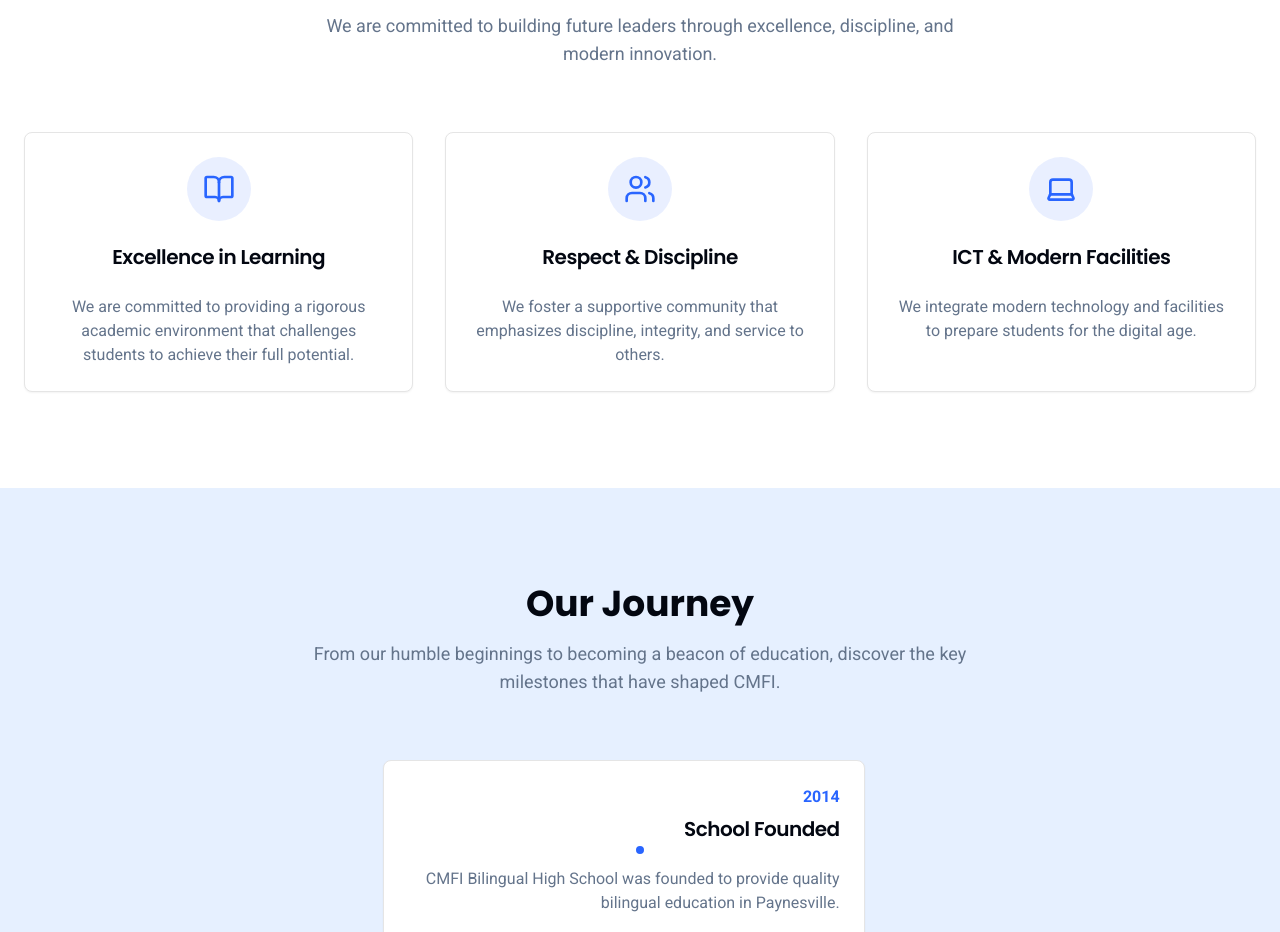
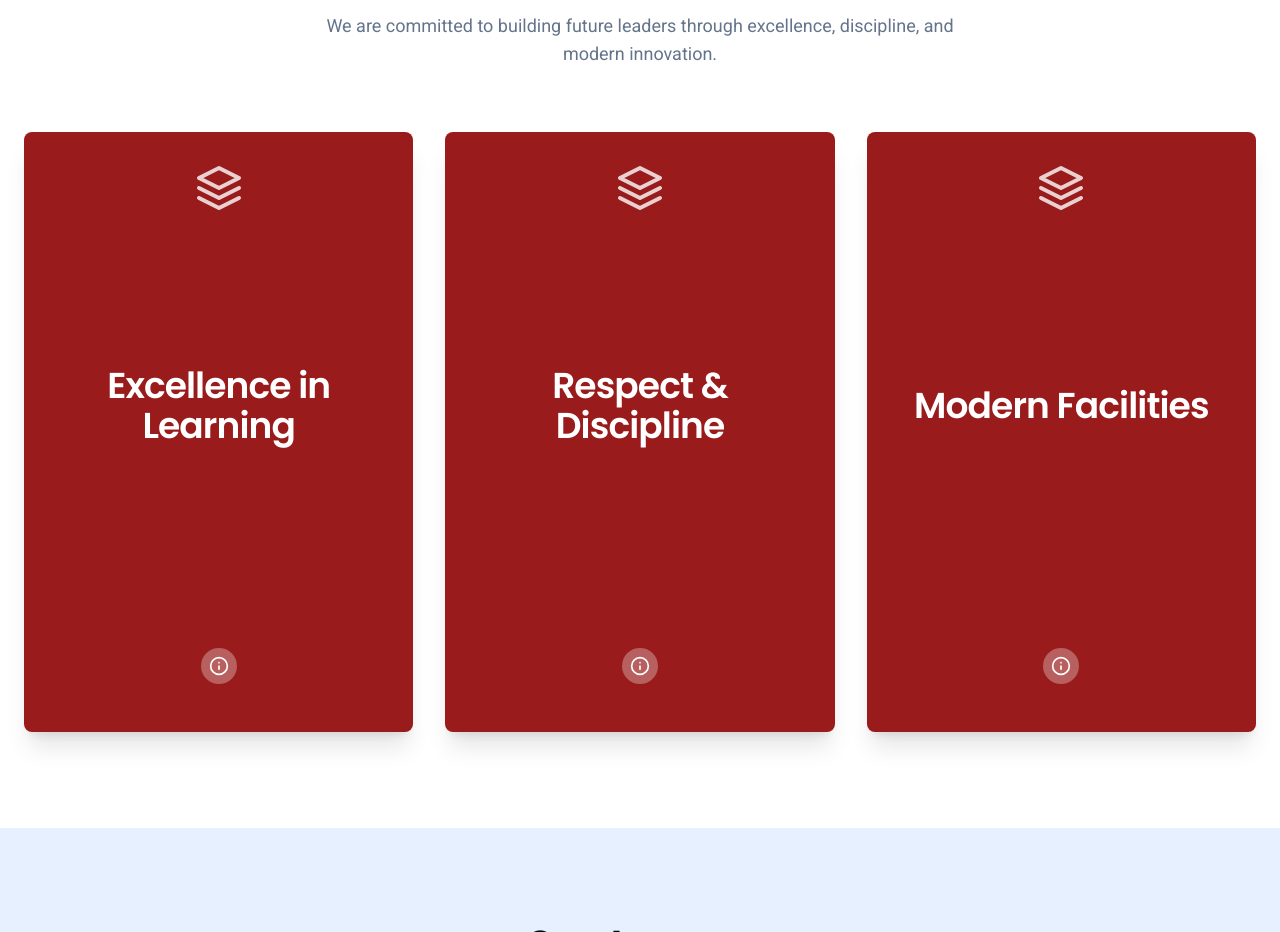
Before and after one commit to KayZee52/CMFI-website, a Next.js app: page / in a window 1280 px wide. Shown: the part 1020-1952 px from the top of the page. Built offline with nearby package versions, Linux system fonts and the light colour scheme.

Commit message:
initial commit

```diff
--- a/src/components/sections/why-choose-us-section.tsx
+++ b/src/components/sections/why-choose-us-section.tsx
@@ -1,29 +1,40 @@
 
 'use client';
 
+import Image from 'next/image';
 import { AnimateOnScroll } from '../animate-on-scroll';
-import { Card, CardHeader, CardContent, CardTitle } from '../ui/card';
-import { BookOpen, Users, Laptop } from 'lucide-react';
+import { CMFILogo } from '../icons';
+import { BookOpen, Users, Laptop, Info } from 'lucide-react';
+import { cn } from '@/lib/utils';
 
-const WhyChooseUsSection = () => {
 const features = [
     {
         icon: BookOpen,
         title: 'Excellence in Learning',
         description: 'We are committed to providing a rigorous academic environment that challenges students to achieve their full potential.',
+        imageUrl: 'https://picsum.photos/seed/learning-student/600/800',
+        imageHint: 'student reading book',
+        color: 'bg-red-800'
     },
     {
         icon: Users,
         title: 'Respect & Discipline',
         description: 'We foster a supportive community that emphasizes discipline, integrity, and service to others.',
+        imageUrl: 'https://picsum.photos/seed/respect-student/600/800',
+        imageHint: 'students helping community',
+        color: 'bg-red-800'
     },
     {
         icon: Laptop,
-            title: 'ICT & Modern Facilities',
+        title: 'Modern Facilities',
         description: 'We integrate modern technology and facilities to prepare students for the digital age.',
+        imageUrl: 'https://picsum.photos/seed/ict-student/600/800',
+        imageHint: 'student using computer',
+        color: 'bg-red-800'
     },
 ];
 
+const WhyChooseUsSection = () => {
     return (
         <section id="why-choose-us" className="bg-card">
             <div className="container mx-auto px-6">
@@ -36,17 +47,37 @@ const WhyChooseUsSection = () => {
                 <div className="mt-16 grid md:grid-cols-3 gap-8">
                     {features.map((feature, index) => (
                         <AnimateOnScroll key={index} delay={index * 150}>
-                            <Card className="text-center h-full hover:shadow-xl hover:-translate-y-2 transition-all duration-300">
-                                <CardHeader className="items-center">
-                                    <div className="p-4 bg-primary/10 text-primary rounded-full mb-4">
-                                        <feature.icon className="h-8 w-8" />
+                            <div className={cn("group relative h-[600px] w-full overflow-hidden rounded-lg shadow-xl text-white p-8 flex flex-col justify-between", feature.color)}>
+                                <div className="absolute inset-0 h-full w-full">
+                                    <Image
+                                        src={feature.imageUrl}
+                                        alt={feature.title}
+                                        data-ai-hint={feature.imageHint}
+                                        fill
+                                        className="object-cover object-top opacity-0 group-hover:opacity-20 transition-opacity duration-500"
+                                    />
                                 </div>
-                                    <CardTitle className="font-headline text-xl">{feature.title}</CardTitle>
-                                </CardHeader>
-                                <CardContent>
-                                    <p className="text-muted-foreground">{feature.description}</p>
-                                </CardContent>
-                            </Card>
+
+                                <div className="relative z-10 flex flex-col h-full">
+                                    <div className="flex justify-center">
+                                        <CMFILogo className="h-12 w-12 text-white/80" />
+                                    </div>
+
+                                    <div className="flex-grow flex items-center justify-center -mt-12">
+                                        <h3 className="font-headline text-4xl text-center font-semibold tracking-tight">{feature.title}</h3>
+                                    </div>
+
+                                    <div className="absolute bottom-8 left-8 right-8 text-center transition-all duration-500 opacity-0 group-hover:opacity-100 transform group-hover:translate-y-0 translate-y-10">
+                                         <p className="text-white/90">{feature.description}</p>
+                                    </div>
+
+                                    <div className="flex justify-center mb-4 transition-opacity duration-300 opacity-100 group-hover:opacity-0">
+                                        <div className="bg-white/30 rounded-full p-2">
+                                            <Info className="h-5 w-5 text-white" />
+                                        </div>
+                                    </div>
+                                </div>
+                            </div>
                         </AnimateOnScroll>
                     ))}
                 </div>
```
Lines whose indentation alone changed are shown as unchanged.
